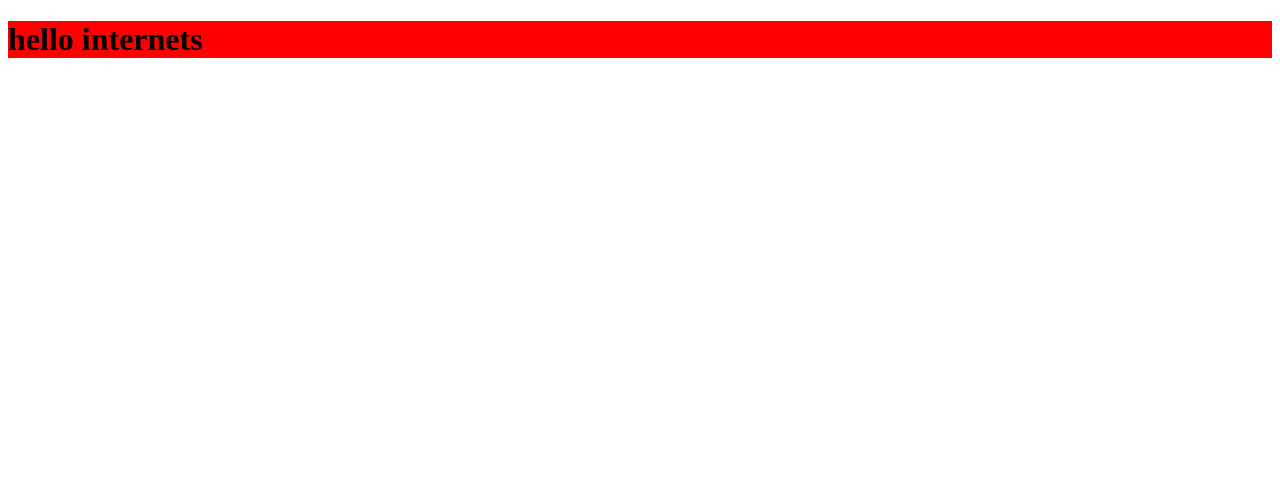
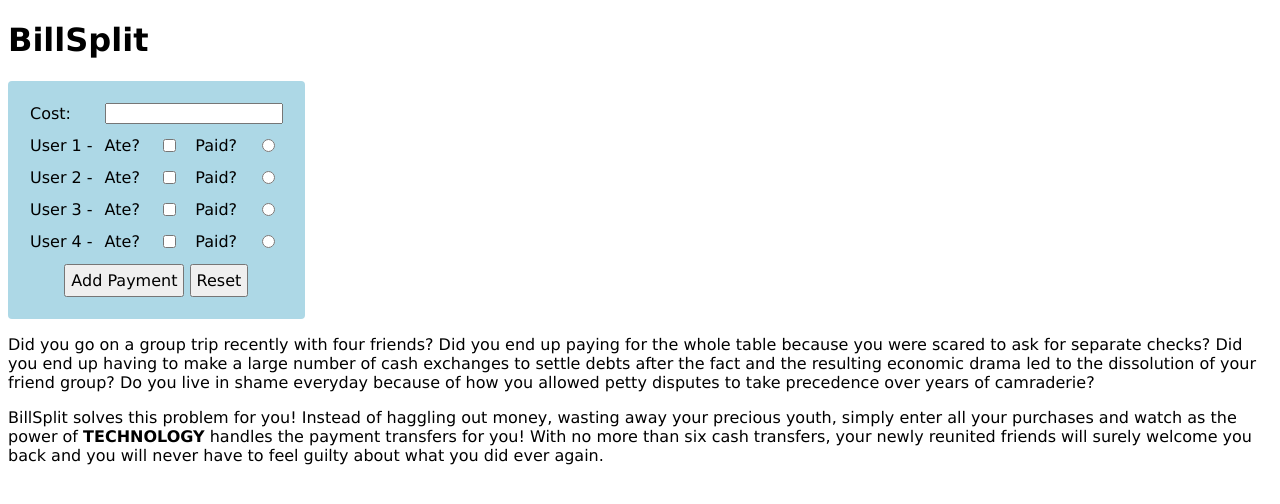
Before and after one commit to 8lliotzhang/billSplit, a plain HTML site: page index.html in a window 1280 px wide. Drawn offline with Linux system fonts and the light colour scheme.

Commit message:
form mockup on page now; intial logic functional; todo styling and js integration

```diff
--- a/index.html
+++ b/index.html
@@ -4,7 +4,65 @@
         <link rel="stylesheet" href="style.css">
     </head>
     <body>
-        <h1>hello internets</h1>
+        <h1>BillSplit</h1>
+        <div id="formdiv">
+            <form>
+                <table>
+                    <tr>
+                        <td>Cost:
+                        <td colspan="4"><input type="number" id ="amt" step="0.01">
+                    </tr>
+                    <tr>
+                        <td>User 1 -
+                        <td>Ate?
+                        <td><input type="checkbox" id="user1" name="user1" value="1">
+                        <td>Paid?
+                        <td><input type="radio" id="payer1" name="payer"></td>
+
+                    </tr>
+                    <tr>
+                        <td>User 2 -
+                        <td>Ate?
+                        <td><input type="checkbox" id="user2" name="user2" value="2">
+                        <td>Paid?
+                        <td><input type="radio" id="payer2" name="payer"></td>
+
+                    </tr>
+                    <tr>
+                        <td>User 3 -
+                        <td>Ate?
+                        <td><input type="checkbox" id="user3" name="user3" value="3">
+                        <td>Paid?
+                        <td><input type="radio" id="payer3" name="payer"></td>
+
+                    </tr>
+                    <tr>
+                        <td>User 4 -
+                        <td>Ate?
+                        <td><input type="checkbox" id="user4" name="user4" value="4">
+                        <td>Paid?
+                        <td><input type="radio" id="payer4" name="payer"></td>
+                    </tr>
+                    <tr>
+                        <td colspan="5">
+                        <center>
+                            <input id = "inb" type="submit" value="Add Payment">
+                            <input id= "inb" type="reset" value="Reset">
+                        </center>
+
+                    </tr>
+                </table>
+
+            </form>
+
+        </div>
+
+        <div>
+            <p>Did you go on a group trip recently with four friends? Did you end up paying for the whole table because you were scared to ask for separate checks? Did you end up having to make a large number of cash exchanges to settle debts after the fact and the resulting economic drama led to the dissolution of your friend group? Do you live in shame everyday because of how you allowed petty disputes to take precedence over years of camraderie?</p>
+            <p>BillSplit solves this problem for you! Instead of haggling out money, wasting away your precious youth, simply enter all your purchases and watch as the power of <b>TECHNOLOGY</b> handles the payment transfers for you! With no more than six cash transfers, your newly reunited friends will surely welcome you back and you will never have to feel guilty about what you did ever again.</p>
+        </div>
+
+
     </body>
 
 </html>
--- a/style.css
+++ b/style.css
@@ -1,7 +1,27 @@
 html{
     padding:0;
     margin:0;
+    font-family: 'Geneva', 'Verdana', 'sans-serif'
+
 }
-h1{
-    background-color: red;
+
+input{
+    font-family: 'Geneva', 'Verdana', 'sans-serif'
 }
+
+#formdiv{
+    background-color: lightblue;
+    padding: 10px;
+    width: fit-content;
+    border-radius: 4px;
+}
+table, th, td{
+    /*border: 1px solid black;*/
+    padding: 5px;
+}
+
+#inb{
+    padding: 5px;
+    font-family: 'Geneva', 'Verdana', 'sans-serif';
+    font-size: 100%;
+}
```
Also changed, not shown: script.js (+10 -1 lines).
